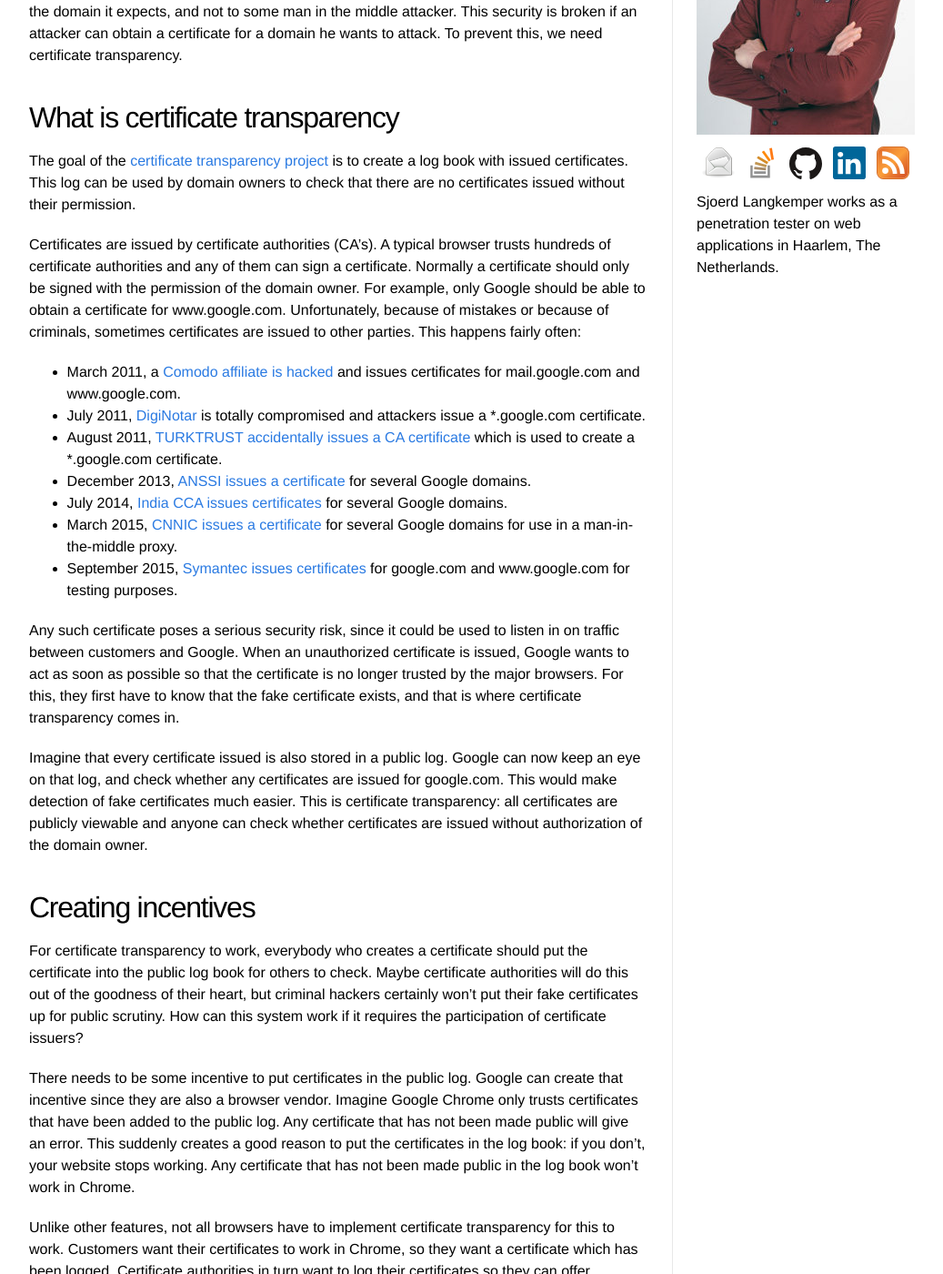
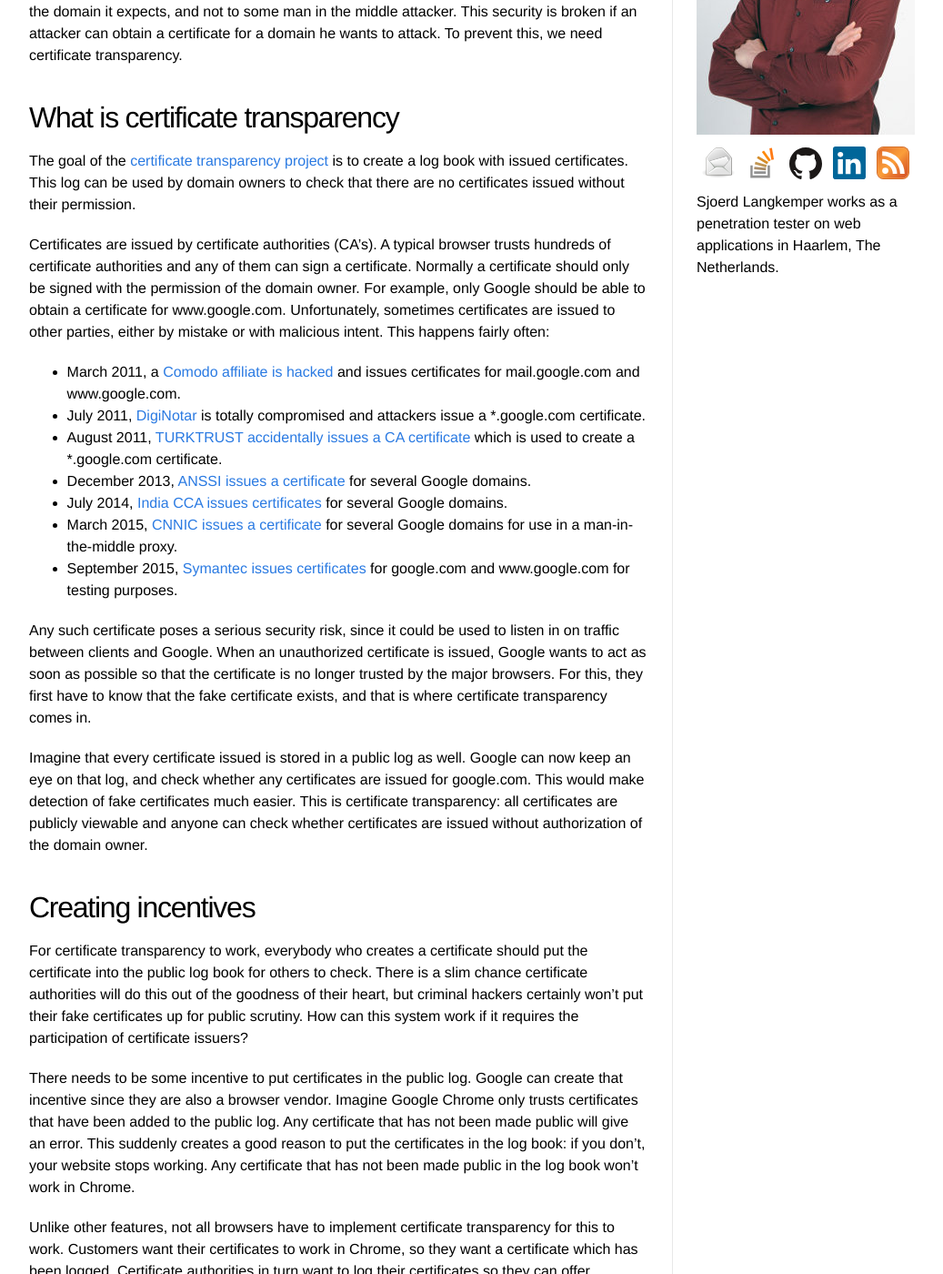
Before and after one commit to Sjord/Sjord.github.io, a Jekyll site: the page built from _posts/2016-11-10-economics-of-certificate-transparency.md, in a window 1280 px wide and 1400 px high, scrolled down 367 px. Shown: the whole window at 91% size, without its empty margins (108-1145 px from the left). Built offline with Jekyll 4.4.1, drawn with Linux system fonts in a browser that asks for light colours.

Commit message:
Some small fixes to the certificate transparency post

```diff
--- a/_posts/2016-11-10-economics-of-certificate-transparency.md
+++ b/_posts/2016-11-10-economics-of-certificate-transparency.md
@@ -11,7 +11,7 @@
 
 The goal of the [certificate transparency project](https://www.certificate-transparency.org/) is to create a log book with issued certificates. This log can be used by domain owners to check that there are no certificates issued without their permission.
 
-Certificates are issued by certificate authorities (CA's). A typical browser trusts hundreds of certificate authorities and any of them can sign a certificate. Normally a certificate should only be signed with the permission of the domain owner. For example, only Google should be able to obtain a certificate for www.google.com. Unfortunately, because of mistakes or because of criminals, sometimes certificates are issued to other parties. This happens fairly often:
+Certificates are issued by certificate authorities (CA's). A typical browser trusts hundreds of certificate authorities and any of them can sign a certificate. Normally a certificate should only be signed with the permission of the domain owner. For example, only Google should be able to obtain a certificate for www.google.com. Unfortunately, sometimes certificates are issued to other parties, either by mistake or with malicious intent. This happens fairly often:
 
 * March 2011, a [Comodo affiliate is hacked](https://www.comodo.com/Comodo-Fraud-Incident-2011-03-23.html) and issues certificates for mail.google.com and www.google.com.
 * July 2011, [DigiNotar](https://en.wikipedia.org/wiki/DigiNotar) is totally compromised and attackers issue a \*.google.com certificate.
@@ -21,13 +21,13 @@
 * March 2015, [CNNIC issues a certificate](https://security.googleblog.com/2015/03/maintaining-digital-certificate-security.html) for several Google domains for use in a man-in-the-middle proxy.
 * September 2015, [Symantec issues certificates](https://security.googleblog.com/2015/10/sustaining-digital-certificate-security.html) for google.com and www.google.com for testing purposes.
 
-Any such certificate poses a serious security risk, since it could be used to listen in on traffic between customers and Google. When an unauthorized certificate is issued, Google wants to act as soon as possible so that the certificate is no longer trusted by the major browsers. For this, they first have to know that the fake certificate exists, and that is where certificate transparency comes in.
+Any such certificate poses a serious security risk, since it could be used to listen in on traffic between clients and Google. When an unauthorized certificate is issued, Google wants to act as soon as possible so that the certificate is no longer trusted by the major browsers. For this, they first have to know that the fake certificate exists, and that is where certificate transparency comes in.
 
-Imagine that every certificate issued is also stored in a public log. Google can now keep an eye on that log, and check whether any certificates are issued for google.com. This would make detection of fake certificates much easier. This is certificate transparency: all certificates are publicly viewable and anyone can check whether certificates are issued without authorization of the domain owner.
+Imagine that every certificate issued is stored in a public log as well. Google can now keep an eye on that log, and check whether any certificates are issued for google.com. This would make detection of fake certificates much easier. This is certificate transparency: all certificates are publicly viewable and anyone can check whether certificates are issued without authorization of the domain owner.
 
 ## Creating incentives
 
-For certificate transparency to work, everybody who creates a certificate should put the certificate into the public log book for others to check. Maybe certificate authorities will do this out of the goodness of their heart, but criminal hackers certainly won't put their fake certificates up for public scrutiny. How can this system work if it requires the participation of certificate issuers?
+For certificate transparency to work, everybody who creates a certificate should put the certificate into the public log book for others to check. There is a slim chance certificate authorities will do this out of the goodness of their heart, but criminal hackers certainly won't put their fake certificates up for public scrutiny. How can this system work if it requires the participation of certificate issuers?
 
 There needs to be some incentive to put certificates in the public log. Google can create that incentive since they are also a browser vendor. Imagine Google Chrome only trusts certificates that have been added to the public log. Any certificate that has not been made public will give an error. This suddenly creates a good reason to put the certificates in the log book: if you don't, your website stops working. Any certificate that has not been made public in the log book won't work in Chrome.
 
```
